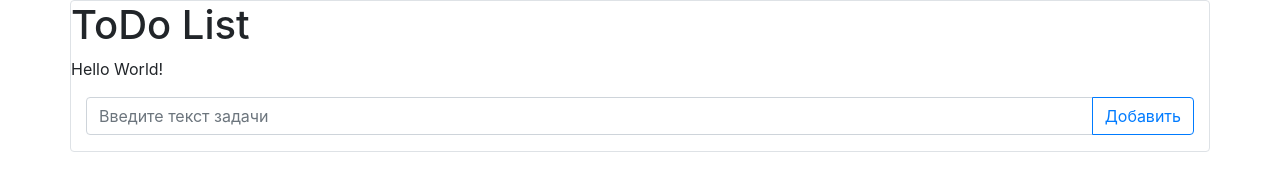
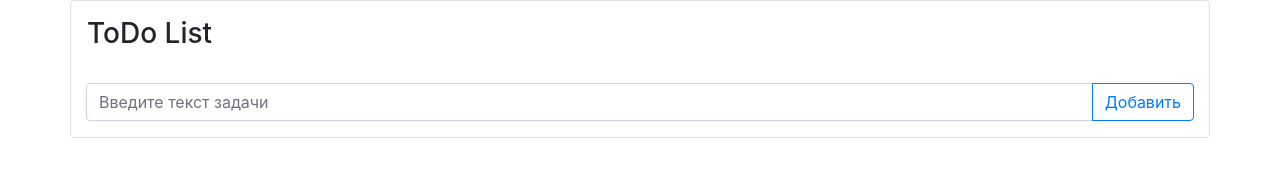
Before and after one commit to schredingercat/AcademItSchoolWeb, a website: page AcademItSchoolWeb/ToDoList/index.html in a window 1280 px wide. Drawn offline with nearby package versions, Linux system fonts and the light colour scheme.

Commit message:
Настроен стиль заголовка

```diff
--- a/AcademItSchoolWeb/ToDoList/index.html
+++ b/AcademItSchoolWeb/ToDoList/index.html
@@ -5,7 +5,7 @@
     <meta charset="UTF-8">
     <meta name="viewport" content="width=device-width, initial-scale=1, shrink-to-fit=no">
     <link rel="stylesheet" type="text/css" href="./node_modules/bootstrap/dist/css/bootstrap.min.css" />
-    <link rel="stylesheet" href="https://use.fontawesome.com/releases/v5.8.2/css/all.css" integrity="sha384-oS3vJWv+0UjzBfQzYUhtDYW+Pj2yciDJxpsK1OYPAYjqT085Qq/1cq5FLXAZQ7Ay" crossorigin="anonymous"/>
+    <link rel="stylesheet" href="https://use.fontawesome.com/releases/v5.8.2/css/all.css" integrity="sha384-oS3vJWv+0UjzBfQzYUhtDYW+Pj2yciDJxpsK1OYPAYjqT085Qq/1cq5FLXAZQ7Ay" crossorigin="anonymous" />
     <title>ToDo List</title>
 </head>
 
@@ -13,11 +13,9 @@
     <div class="container border rounded">
         <div class="row">
             <div class="col*-12">
-            <h1>ToDo List</h1>
+                <h3 class="h3 m-3">ToDo List</h3>
             </div>
         </div>
-
-    <div class="row">Hello World!</div>
 
         <div class="todo-list"></div>
 
@@ -31,6 +29,7 @@
                 <button class="btn btn-outline-primary add-button" type="button">Добавить</button>
             </div>
         </div>
+    </div>
 
     <script src="https://code.jquery.com/jquery-3.3.1.slim.min.js" integrity="sha384-q8i/X+965DzO0rT7abK41JStQIAqVgRVzpbzo5smXKp4YfRvH+8abtTE1Pi6jizo" crossorigin="anonymous"></script>
     <script src="https://cdnjs.cloudflare.com/ajax/libs/popper.js/1.14.7/umd/popper.min.js" integrity="sha384-UO2eT0CpHqdSJQ6hJty5KVphtPhzWj9WO1clHTMGa3JDZwrnQq4sF86dIHNDz0W1" crossorigin="anonymous"></script>
```
Lines whose indentation alone changed are shown as unchanged.
